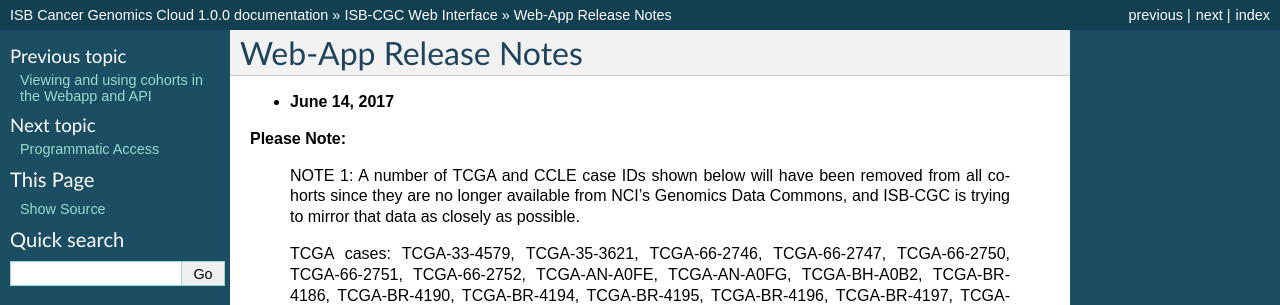
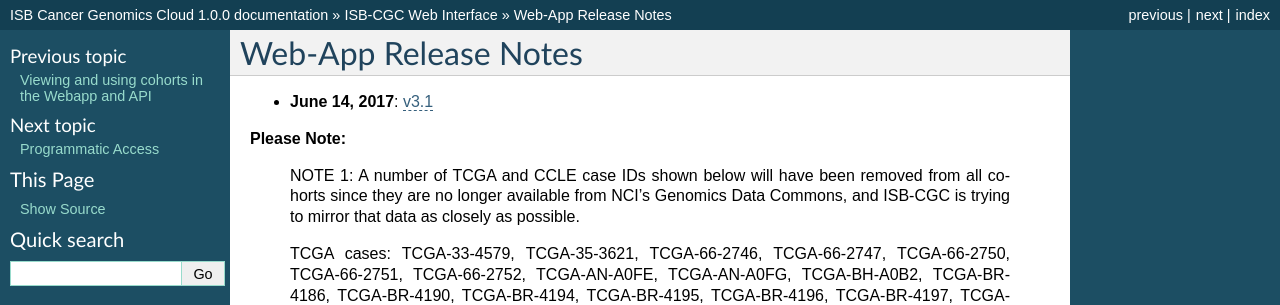
Before and after one commit to isb-cgc/readthedocs, a Sphinx documentation site: the page built from docs/source/sections/webapp/releases.rst, in a window 1280 px wide and 900 px high. Shown: the top 305 px of the window. Built offline with Sphinx 7.4.7, drawn with Linux system fonts in a browser that asks for light colours; pages that are not in the unit, such as notebooks, are missing from menus.

Commit message:
added version v3.1 to release notes

```diff
--- a/docs/source/sections/webapp/releases.rst
+++ b/docs/source/sections/webapp/releases.rst
@@ -2,7 +2,7 @@
 Web-App Release Notes
 *********************
 
-* **June 14, 2017**
+* **June 14, 2017**: `v3.1 <https://github.com/isb-cgc/ISB-CGC-Webapp/releases/tag/3.1>`_
 
 **Please Note:**
 
```
